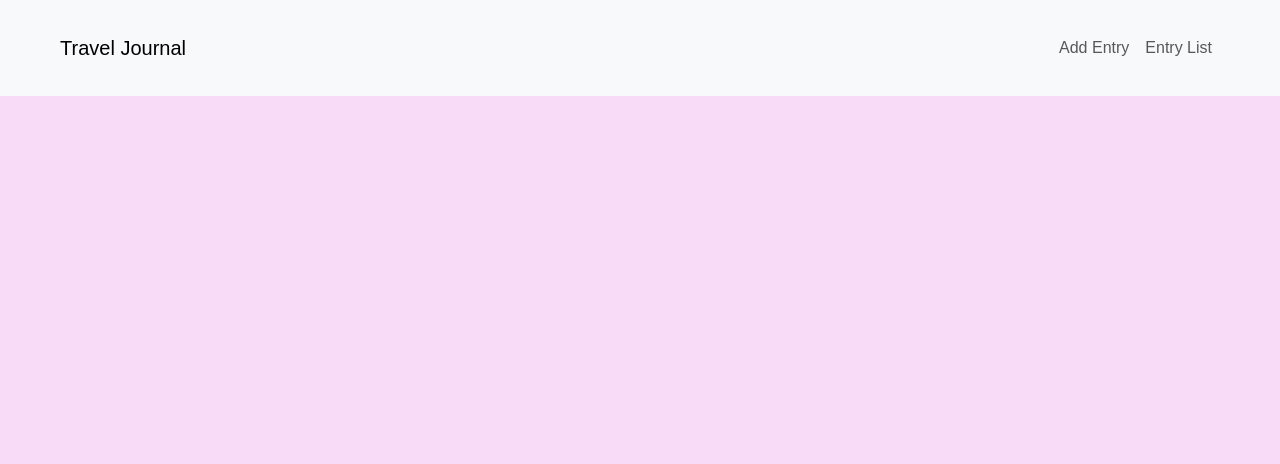
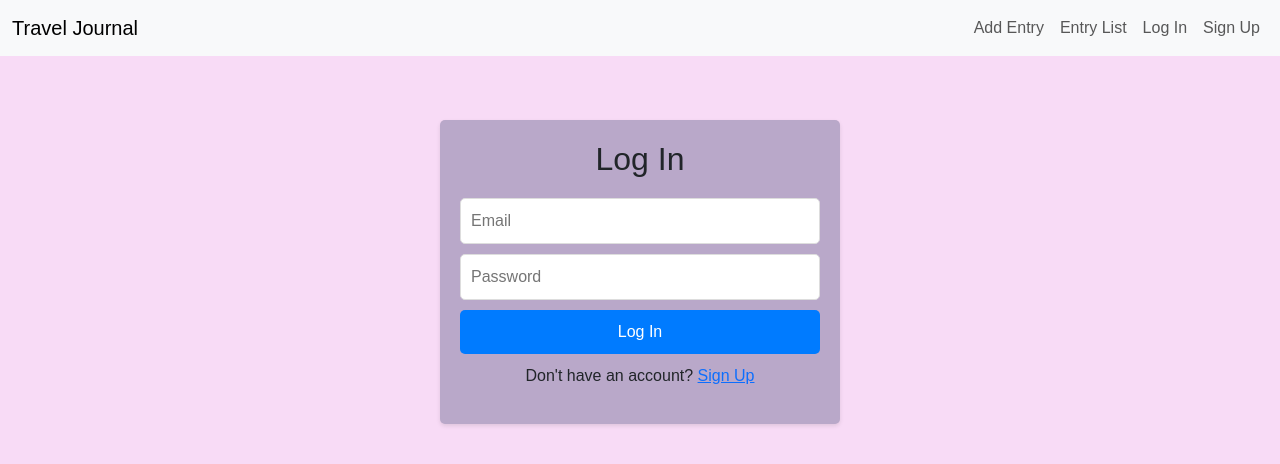
Before and after one commit to FazzaB/Travel-Journey-Planner, a React (Create React App) app: page /login in a window 1280 px wide. Shown: the top 464 px of the page. Built offline with nearby package versions, Linux system fonts and the light colour scheme.

Commit message:
add log in functionality

```diff
--- a/src/App.css
+++ b/src/App.css
@@ -115,3 +115,45 @@ form button:hover {
     padding: 8px 16px;
   }
 }
+
+.auth-container {
+  max-width: 400px;
+  margin: 20px auto;
+  padding: 20px;
+  background-color: #b9a8c9;
+  border-radius: 5px;
+  box-shadow: 0 2px 4px rgba(0,0,0,0.1);
+}
+
+.auth-container h2 {
+  text-align: center;
+  margin-bottom: 20px;
+}
+
+.auth-container form input,
+.auth-container form button {
+  width: 100%;
+  padding: 10px;
+  margin-bottom: 10px;
+  border-radius: 5px;
+  font-size: 16px;
+}
+
+.auth-container form input {
+  border: 1px solid #ddd;
+}
+
+.auth-container form button {
+  background-color: #007bff;
+  color: #fff;
+  border: none;
+  cursor: pointer;
+}
+
+.auth-container form button:hover {
+  background-color: #0056b3;
+}
+
+.auth-container p {
+  text-align: center;
+}
--- a/src/App.js
+++ b/src/App.js
@@ -6,6 +6,10 @@ import EntryListPage from './pages/EntryListPage';
 import 'bootstrap/dist/css/bootstrap.min.css';
 import './App.css';
 import useLocalStorage from './hooks/useLocalStorage';
+import { AuthProvider, useAuth } from './contexts/AuthContext';
+import Login from './pages/LogIn';
+import SignUp from './pages/SignUp';
+import Navigation from './components/Navbar';
 
 function App() {
   const [entries, setEntries] = useLocalStorage('entries', []);
@@ -33,17 +37,9 @@ function App() {
   };
 
   return (
+    <AuthProvider>
       <Router>
-      <nav className="navbar navbar-expand-lg navbar-light bg-light">
-        <div className="container">
-          <Link to="/" className="navbar-brand">Travel Journal</Link>
-          <div className="navbar-nav">
-            <Link to="/add" className="nav-link">Add Entry</Link>
-            <Link to="/entries" className="nav-link">Entry List</Link>
-          </div>
-        </div>
-      </nav>
-
+        <Navigation />
         <div className="container mt-4">
           <Routes>
             <Route path="/" element={<Home />} />
@@ -55,10 +51,12 @@ function App() {
               path="/entries"
               element={<EntryListPage entries={entries} onDelete={handleDelete} onEdit={handleEdit} />}
             />
+            <Route path="/signup" element={<SignUp />} />
+            <Route path="/login" element={<Login />} />
           </Routes>
         </div>
       </Router>
+    </AuthProvider>
   );
 }
-
 export default App;
--- /dev/null
+++ b/src/components/Navbar.js
@@ -0,0 +1,80 @@
+import React from 'react';
+import { Link } from 'react-router-dom';
+import { useAuth } from '../contexts/AuthContext';
+
+function Navigation() {
+  const { user, logout } = useAuth();
+
+  return (
+    <nav className="navbar navbar-expand-lg navbar-light bg-light">
+      <div className="container-fluid">
+        <Link to="/" className="navbar-brand">
+          Travel Journal
+        </Link>
+
+        {/* Toggler button for mobile view */}
+        <button
+          className="navbar-toggler"
+          type="button"
+          data-bs-toggle="collapse"
+          data-bs-target="#navbarSupportedContent"
+          aria-controls="navbarSupportedContent"
+          aria-expanded="false"
+          aria-label="Toggle navigation"
+        >
+          <span className="navbar-toggler-icon"></span>
+        </button>
+
+        {/* Collapsible Menu Items (right side) */}
+        <div className="collapse navbar-collapse" id="navbarSupportedContent">
+          <ul className="navbar-nav ms-auto mb-2 mb-lg-0">
+            <li className="nav-item">
+              <Link to="/add" className="nav-link">
+                Add Entry
+              </Link>
+            </li>
+            <li className="nav-item">
+              <Link to="/entries" className="nav-link">
+                Entry List
+              </Link>
+            </li>
+
+            {user ? (
+              <>
+                <li className="nav-item">
+                  <span className="nav-link">
+                    Hi, {user.email}
+                  </span>
+                </li>
+                <li className="nav-item">
+                  <button
+                    onClick={logout}
+                    className="btn nav-link"
+                    style={{ cursor: 'pointer' }}
+                  >
+                    Log Out
+                  </button>
+                </li>
+              </>
+            ) : (
+              <>
+                <li className="nav-item">
+                  <Link to="/login" className="nav-link">
+                    Log In
+                  </Link>
+                </li>
+                <li className="nav-item">
+                  <Link to="/signup" className="nav-link">
+                    Sign Up
+                  </Link>
+                </li>
+              </>
+            )}
+          </ul>
+        </div>
+      </div>
+    </nav>
+  );
+}
+
+export default Navigation;
--- /dev/null
+++ b/src/contexts/AuthContext.js
@@ -0,0 +1,29 @@
+import React, { createContext, useState, useContext } from 'react';
+
+const AuthContext = createContext();
+
+export function AuthProvider({ children }) {
+  const [user, setUser] = useState(null);
+
+  const login = (email, password) => {
+    setUser({ email });
+  };
+
+  const signUp = (email, password) => {
+    setUser({ email });
+  };
+
+  const logout = () => {
+    setUser(null);
+  };
+
+  return (
+    <AuthContext.Provider value={{ user, login, signUp, logout }}>
+      {children}
+    </AuthContext.Provider>
+  );
+}
+
+export function useAuth() {
+  return useContext(AuthContext);
+}
--- /dev/null
+++ b/src/pages/LogIn.js
@@ -0,0 +1,44 @@
+import React, { useState } from 'react';
+import { useNavigate, Link } from 'react-router-dom';
+import { useAuth } from '../contexts/AuthContext';
+
+function Login() {
+  const [email, setEmail] = useState('');
+  const [password, setPassword] = useState('');
+  const { login } = useAuth();
+  const navigate = useNavigate();
+
+  const handleSubmit = (e) => {
+    e.preventDefault();
+    login(email, password);
+    navigate('/');
+  };
+
+  return (
+    <div className="auth-container">
+      <h2>Log In</h2>
+      <form onSubmit={handleSubmit}>
+        <input
+          type="email"
+          placeholder="Email"
+          value={email}
+          onChange={(e) => setEmail(e.target.value)}
+          required
+        />
+        <input
+          type="password"
+          placeholder="Password"
+          value={password}
+          onChange={(e) => setPassword(e.target.value)}
+          required
+        />
+        <button type="submit">Log In</button>
+      </form>
+      <p>
+        Don't have an account? <Link to="/signup">Sign Up</Link>
+      </p>
+    </div>
+  );
+}
+
+export default Login;
--- /dev/null
+++ b/src/pages/SignUp.js
@@ -0,0 +1,44 @@
+import React, { useState } from 'react';
+import { useNavigate, Link } from 'react-router-dom';
+import { useAuth } from '../contexts/AuthContext';
+
+function SignUp() {
+  const [email, setEmail] = useState('');
+  const [password, setPassword] = useState('');
+  const { signUp } = useAuth();
+  const navigate = useNavigate();
+
+  const handleSubmit = (e) => {
+    e.preventDefault();
+    signUp(email, password);
+    navigate('/');
+  };
+
+  return (
+    <div className="auth-container">
+      <h2>Sign Up</h2>
+      <form onSubmit={handleSubmit}>
+        <input
+          type="email"
+          placeholder="Email"
+          value={email}
+          onChange={(e) => setEmail(e.target.value)}
+          required
+        />
+        <input
+          type="password"
+          placeholder="Password"
+          value={password}
+          onChange={(e) => setPassword(e.target.value)}
+          required
+        />
+        <button type="submit">Sign Up</button>
+      </form>
+      <p>
+        Already have an account? <Link to="/login">Log In</Link>
+      </p>
+    </div>
+  );
+}
+
+export default SignUp;
```
Lines whose indentation alone changed are shown as unchanged.
